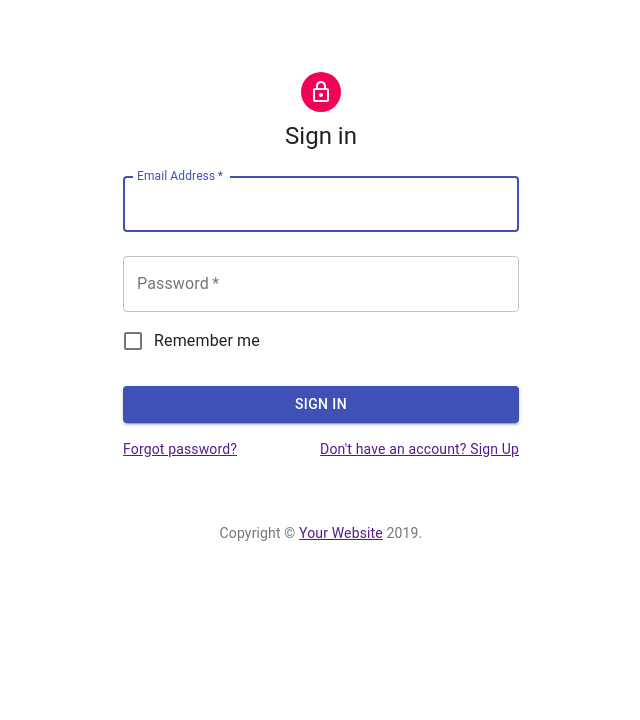
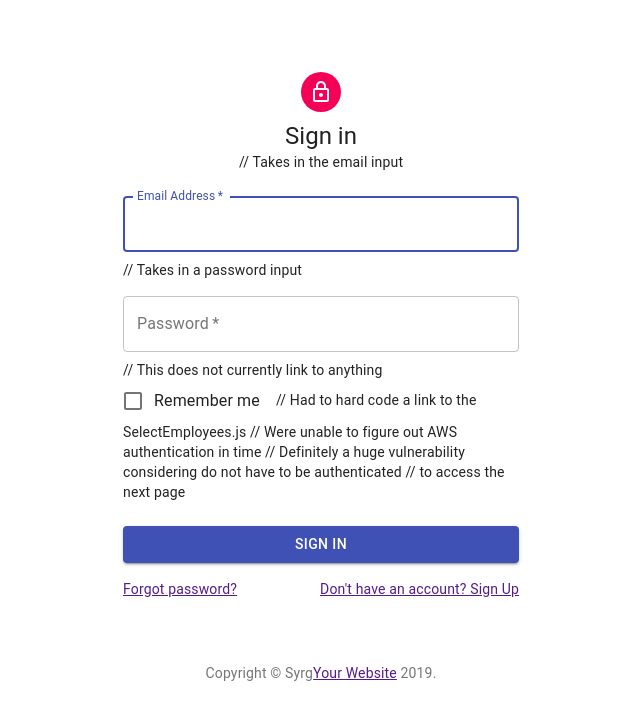
Before and after one commit to SYRGAPP/web-text-research, a React (Create React App) app: page / in a window 1280 px wide. Shown: the top 720 px of the page, without its empty margins (319-959 px from the left). Built offline with nearby package versions, Linux system fonts and the light colour scheme.

Commit message:
added comments to my entry screens

```diff
--- a/src/App.js
+++ b/src/App.js
@@ -2,6 +2,7 @@ import React from 'react';
 import logo from './logo.svg';
 import './App.css';
 
+// Simply calls on the entry component SignIn.js
 class App extends React.Component {
   render() {
     return (
--- a/src/constants.js
+++ b/src/constants.js
@@ -1 +1,3 @@
+
+// Was included to test with GraphQl queries
 export const AUTH_TOKEN = 'auth-token'
--- a/src/index.js
+++ b/src/index.js
@@ -10,16 +10,18 @@ import { ApolloClient } from 'apollo-client'
 import { createHttpLink } from 'apollo-link-http'
 import { InMemoryCache } from 'apollo-cache-inmemory'
 
+// Creates the hosting link
 const httpLink = createHttpLink({
   uri: 'http://localhost:4000'
 })
 
-// 3
+// Creates an apollo client
 const client = new ApolloClient({
   link: httpLink,
   cache: new InMemoryCache()
 })
 
+// Psuedo routing system to help link between pages
 const routing = (
   <Router>
     <div>
--- a/src/screens/Chat.js
+++ b/src/screens/Chat.js
@@ -97,7 +97,6 @@ class Chat extends React.Component {
     async getMessageData() {
         const response = await fetch(url, opts);
         const json = await response.json();
-        //const data = await this.getMessageData();
         this.setState({messages: json.data.managers.employees.convo})
         this.setState({state: this.state})
     }
--- a/src/screens/SignIn.js
+++ b/src/screens/SignIn.js
@@ -5,7 +5,6 @@ import CssBaseline from '@material-ui/core/CssBaseline';
 import TextField from '@material-ui/core/TextField';
 import FormControlLabel from '@material-ui/core/FormControlLabel';
 import Checkbox from '@material-ui/core/Checkbox';
-//import Link from '@material-ui/core/Link';
 import Grid from '@material-ui/core/Grid';
 import Box from '@material-ui/core/Box';
 import LockOutlinedIcon from '@material-ui/icons/LockOutlined';
@@ -14,12 +13,16 @@ import { makeStyles } from '@material-ui/core/styles';
 import Container from '@material-ui/core/Container';
 import SelectEmployees from './SelectEmployees';
 import { Link } from 'react-router-dom'
-//import Button from '@material-ui/core/Button';
 
+// This code is taken from the website:
+// https://github.com/mui-org/material-ui/tree/master/docs/src/pages/getting-started/templates/sign-in
+
+
+// Includes a copyright function to display company name
 function Copyright() {
   return (
     <Typography variant="body2" color="textSecondary" align="center">
-      {'Copyright © '}
+      {'Copyright © Syrg'}
       <Link color="inherit" href="https://material-ui.com/">
         Your Website
       </Link>{' '}
@@ -29,9 +32,7 @@ function Copyright() {
   );
 }
 
-function linkToNext(){
-
-}
+// Defined our CSS use styles within this current file
 
 const useStyles = makeStyles(theme => ({
   '@global': {
@@ -58,6 +59,8 @@ const useStyles = makeStyles(theme => ({
   },
 }));
 
+// Create a function for the SignIn page
+
 export default function SignIn() {
   const classes = useStyles();
 
@@ -71,6 +74,7 @@ export default function SignIn() {
         <Typography component="h1" variant="h5">
           Sign in
         </Typography>
+        // Takes in the email input
         <form className={classes.form} noValidate>
           <TextField
             variant="outlined"
@@ -83,6 +87,7 @@ export default function SignIn() {
             autoComplete="email"
             autoFocus
           />
+          // Takes in a password input
           <TextField
             variant="outlined"
             margin="normal"
@@ -94,11 +99,15 @@ export default function SignIn() {
             id="password"
             autoComplete="current-password"
           />
+          // This does not currently link to anything
           <FormControlLabel
             control={<Checkbox value="remember" color="primary" />}
             label="Remember me"
           />
-
+          // Had to hard code a link to the SelectEmployees.js
+          // Were unable to figure out AWS authentication in time
+          // Definitely a huge vulnerability considering do not have to be authenticated
+          // to access the next page
           <Button
             component = {Link}
             to = "/users/"
```
